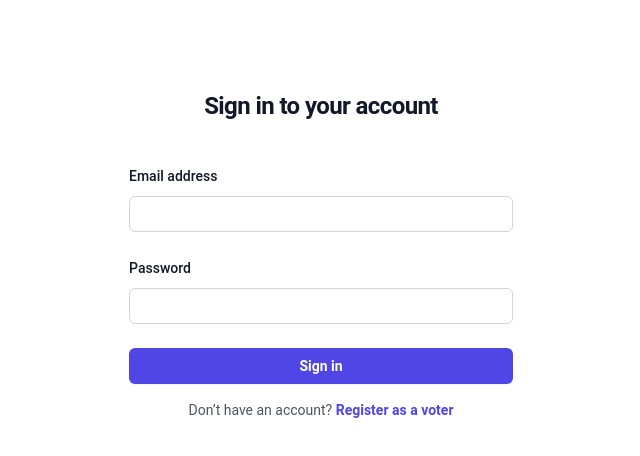
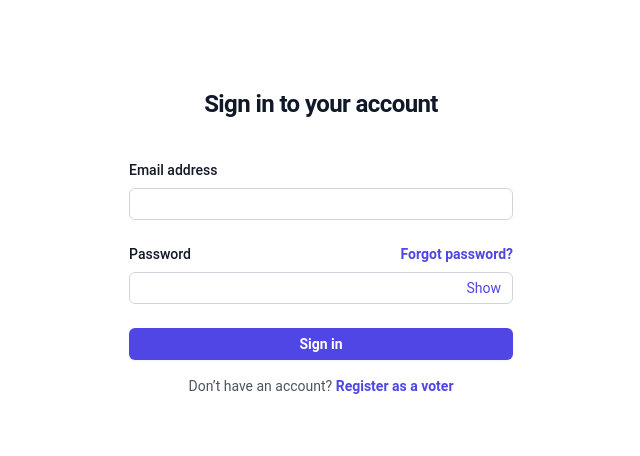
Before and after one commit to rajashnushakya/Voting-System, a Vue app in the folder web/: page /login in a window 1280 px wide. Shown: the top 456 px of the page, without its empty margins (319-959 px from the left). Built offline with nearby package versions, Linux system fonts and the light colour scheme; no server answers.

Commit message:
improved accessibility and user experience by correcting text classes, adding a "Forgot password?" link, and implementing password visibility toggle.

```diff
--- a/web/src/components/LoginComponent.vue
+++ b/web/src/components/LoginComponent.vue
@@ -1,7 +1,7 @@
 <template>
   <div class="flex min-h-full flex-1 flex-col justify-center px-6 py-12 lg:px-8">
     <div class="sm:mx-auto sm:w-full sm:max-w-sm">
-      <h2 class="mt-10 text-center text-2xl/9 font-bold tracking-tight text-gray-900">
+      <h2 class="mt-10 text-center text-2xl font-bold tracking-tight text-gray-900">
         Sign in to your account
       </h2>
     </div>
@@ -9,14 +9,14 @@
     <div class="mt-10 sm:mx-auto sm:w-full sm:max-w-sm">
       <form class="space-y-6" @submit.prevent="handleLogin">
         <div>
-          <label for="email" class="block text-sm/6 font-medium text-gray-900">Email address</label>
+          <label for="email" class="block text-sm font-medium text-gray-900">Email address</label>
           <div class="mt-2">
             <input
               type="email"
               v-model="email"
               id="email"
               autocomplete="email"
-              class="block w-full rounded-md bg-white px-3 py-1.5 text-base text-gray-900 outline outline-1 -outline-offset-1 outline-gray-300 placeholder:text-gray-400 focus:outline focus:outline-2 focus:-outline-offset-2 focus:outline-indigo-600 sm:text-sm/6"
+              class="block w-full rounded-md bg-white px-3 py-1.5 text-base text-gray-900 outline outline-1 -outline-offset-1 outline-gray-300 placeholder:text-gray-400 focus:outline focus:outline-2 focus:-outline-offset-2 focus:outline-indigo-600 sm:text-sm"
               required
             />
           </div>
@@ -24,31 +24,43 @@
 
         <div>
           <div class="flex items-center justify-between">
-            <label for="password" class="block text-sm/6 font-medium text-gray-900">Password</label>
+            <label for="password" class="block text-sm font-medium text-gray-900">Password</label>
+            <a href="/forgot-password" class="text-sm font-semibold text-indigo-600 hover:text-indigo-500">
+              Forgot password?
+            </a>
           </div>
-          <div class="mt-2">
+          <div class="mt-2 relative">
             <input
-              type="password"
+              :type="showPassword ? 'text' : 'password'"
               v-model="password"
               id="password"
               autocomplete="current-password"
-              class="block w-full rounded-md bg-white px-3 py-1.5 text-base text-gray-900 outline outline-1 -outline-offset-1 outline-gray-300 placeholder:text-gray-400 focus:outline focus:outline-2 focus:-outline-offset-2 focus:outline-indigo-600 sm:text-sm/6"
+              class="block w-full rounded-md bg-white px-3 py-1.5 text-base text-gray-900 outline outline-1 -outline-offset-1 outline-gray-300 placeholder:text-gray-400 focus:outline focus:outline-2 focus:-outline-offset-2 focus:outline-indigo-600 sm:text-sm"
               required
             />
+            <span
+              @click="togglePassword"
+              class="absolute right-3 top-1/2 -translate-y-1/2 text-sm text-indigo-600 cursor-pointer select-none"
+            >
+              {{ showPassword ? 'Hide' : 'Show' }}
+            </span>
           </div>
+        </div>
+
+        <div v-if="loginError" class="text-red-600 text-sm text-center">
+          {{ loginError }}
         </div>
 
         <div>
           <button
             type="submit"
-            class="flex w-full justify-center rounded-md bg-indigo-600 px-3 py-1.5 text-sm/6 font-semibold text-white shadow-sm hover:bg-indigo-500 focus-visible:outline focus-visible:outline-2 focus-visible:outline-offset-2 focus-visible:outline-indigo-600"
+            class="flex w-full justify-center rounded-md bg-indigo-600 px-3 py-1.5 text-sm font-semibold text-white shadow-sm hover:bg-indigo-500 focus-visible:outline focus-visible:outline-2 focus-visible:outline-offset-2 focus-visible:outline-indigo-600"
           >
             Sign in
           </button>
         </div>
       </form>
 
-      <!-- Register link -->
       <p class="mt-4 text-center text-sm text-gray-600">
         Don’t have an account?
         <a href="/Registration" class="font-semibold text-indigo-600 hover:text-indigo-500">Register as a voter</a>
@@ -62,13 +74,22 @@ import { ref } from "vue";
 import { useRouter } from "vue-router";
 import loginService from "../service/loginService";
 
-
+// State
 const email = ref("");
 const password = ref("");
 const loginError = ref("");
+const showPassword = ref(false);
+
+// Router
+const router = useRouter();
 const service = new loginService();
-const router = useRouter();
 
+// Toggle password visibility
+const togglePassword = () => {
+  showPassword.value = !showPassword.value;
+};
+
+// Handle login
 const handleLogin = async () => {
   loginError.value = "";
 
@@ -77,14 +98,8 @@ const handleLogin = async () => {
 
     if (response.data.token) {
       localStorage.setItem("token", response.data.token);
-      console.log("Token saved:", response.data.token);
-
-      // Store the voterid in localStorage
       localStorage.setItem("voterid", response.data.voterid);
-      console.log("Voter ID saved:", response.data.voterid);
-
-      // Navigate to the dashboard
-      router.push(`/dashboard/voter`);
+      router.push("/dashboard/voter");
     } else {
       throw new Error("Token not found in response");
     }
```
